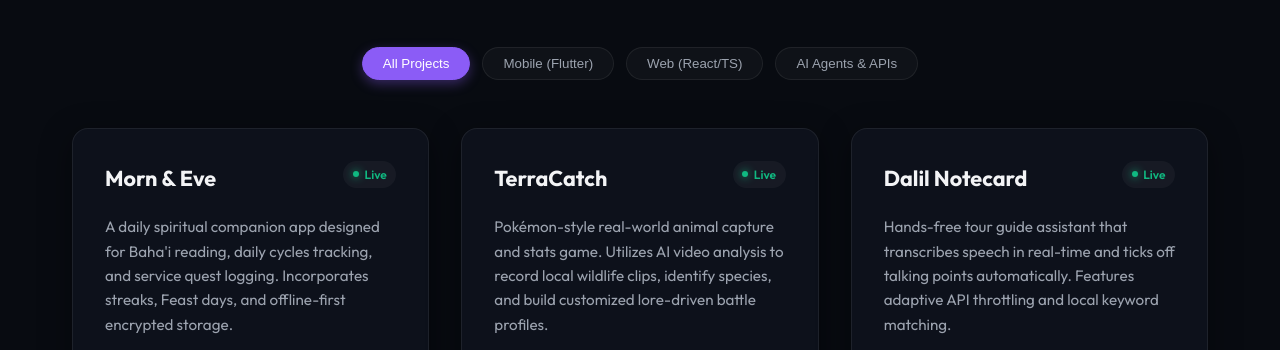
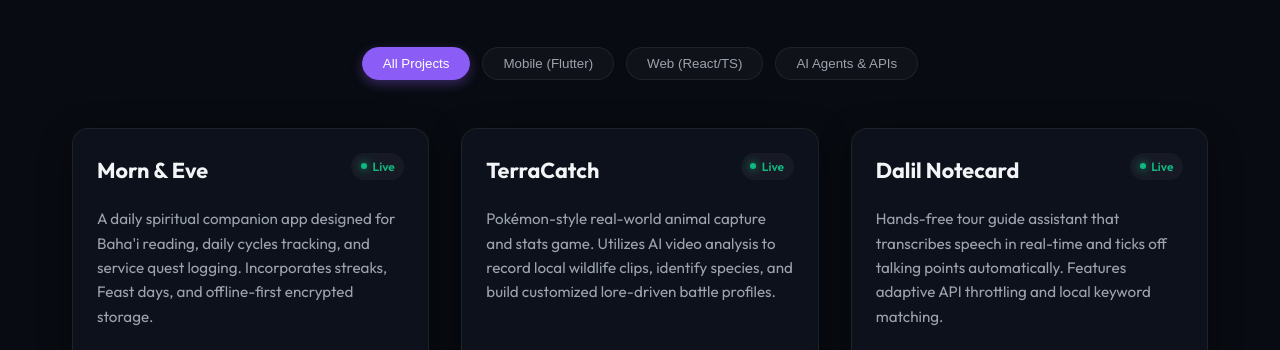
Before and after one commit to Skillith/Skillith, a plain HTML site: page index.html in a window 1280 px wide. Shown: the part 2270-2620 px from the top of the page. Drawn offline with nearby package versions, Linux system fonts and the light colour scheme.

Commit message:
Fix card overflow by changing height to min-height, reducing padding, and adding cache buster to style.css

```diff
--- a/index.html
+++ b/index.html
@@ -5,7 +5,7 @@
     <meta name="viewport" content="width=device-width, initial-scale=1.0">
     <title>Sam Ebrahimi | Technical Project Manager & Product Creator</title>
     <meta name="description" content="Saman (Sam) Ebrahimi's professional portfolio. Technical Project Manager specializing in AI-Powered Product Delivery and Cloud Migration.">
-    <link rel="stylesheet" href="style.css">
+    <link rel="stylesheet" href="style.css?v=1.0.2">
     <!-- Lucide Icons CDN -->
     <script src="https://unpkg.com/lucide@0.350.0/dist/umd/lucide.min.js"></script>
 </head>
--- a/style.css
+++ b/style.css
@@ -388,14 +388,14 @@
     background: var(--glass-bg);
     border: 1px solid var(--glass-border);
     border-radius: 16px;
-    padding: 2rem;
+    padding: 1.5rem;
     box-shadow: var(--card-shadow);
     backdrop-filter: blur(16px);
     -webkit-backdrop-filter: blur(16px);
     transition: transform var(--transition-speed), border-color var(--transition-speed), box-shadow var(--transition-speed);
     display: flex;
     flex-direction: column;
-    height: 100%;
+    min-height: 100%;
 }
 
 .project-card:hover {
```
